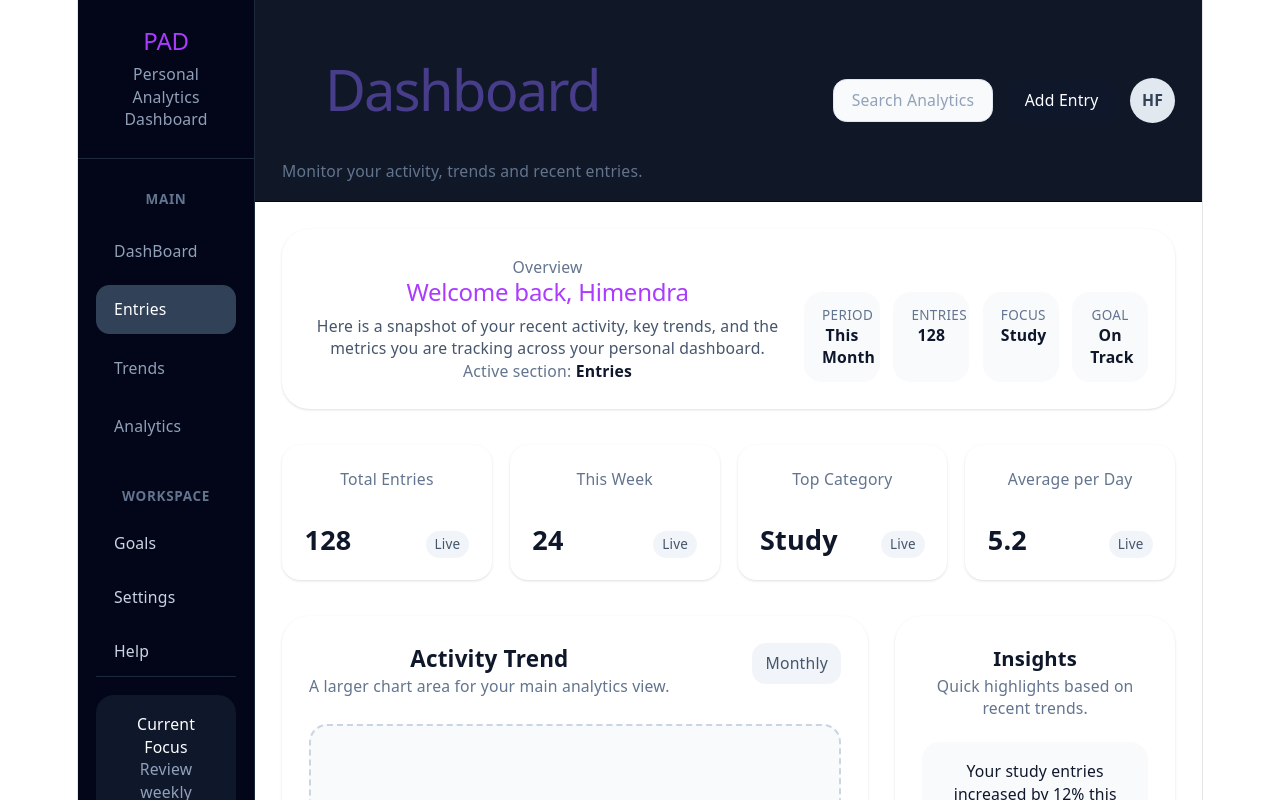
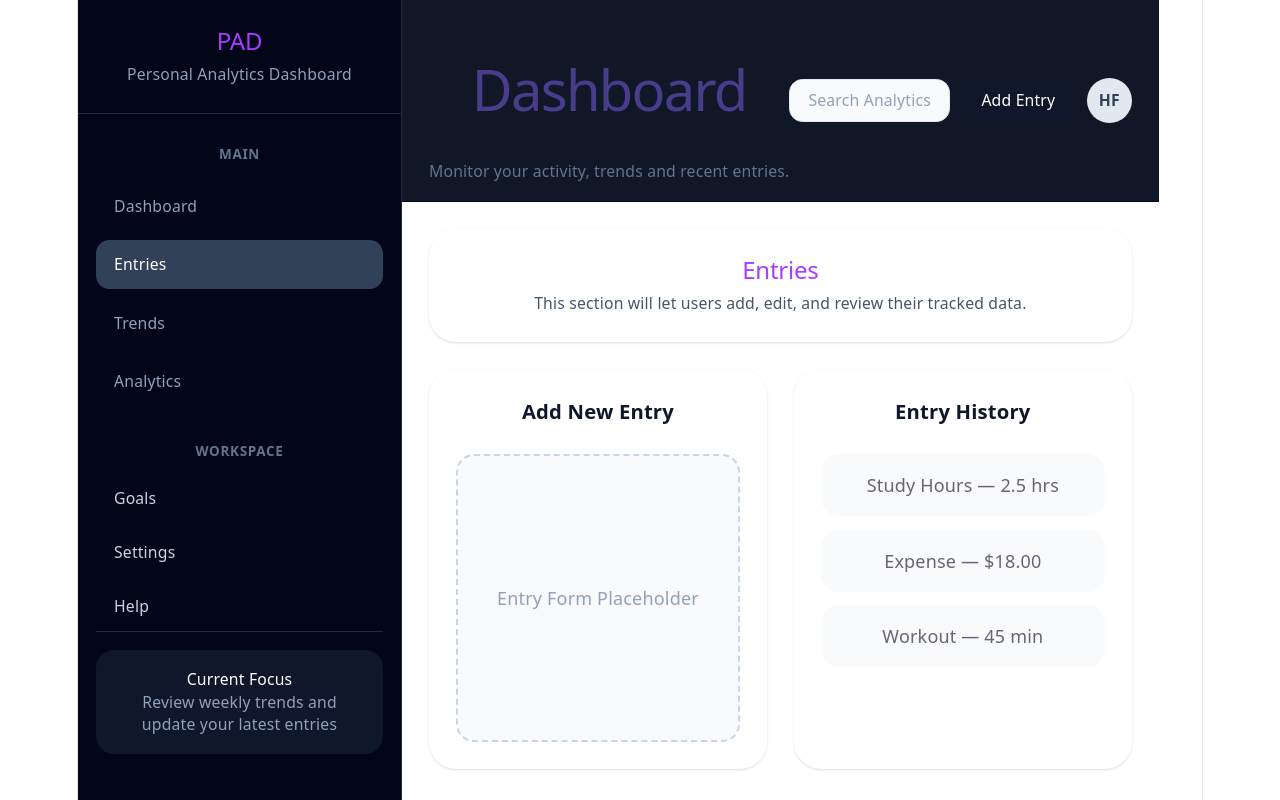
Before and after one commit to HimendraFdo/personal-analytics-dashboard, a React (Vite) app in the folder client/: page / in a window 1280 px wide. Both pictures are taken after a click on the button "Entries". Shown: the top 800 px of the page. Built offline with nearby package versions, Linux system fonts and the light colour scheme.

Commit message:
Sidebar Buttons change main content when clicked

```diff
--- a/client/src/components/dashboard/Sidebar.tsx
+++ b/client/src/components/dashboard/Sidebar.tsx
@@ -7,7 +7,7 @@ export default function Sidebar({
     activeItem,
     onSelectItem,
 }: SidebarProps) {
-    const mainNavItems = ["DashBoard", "Entries", "Trends", "Analytics"];
+    const mainNavItems = ["Dashboard", "Entries", "Trends", "Analytics"];
 
     const secondaryNavItems = ["Goals", "Settings", "Help"];
 
--- a/client/src/pages/DashboardPage.tsx
+++ b/client/src/pages/DashboardPage.tsx
@@ -5,11 +5,9 @@ import SummaryCard from "../components/dashboard/SummaryCard";
 export default function DashboardPage() {
   const [activeItem, setActiveItem] = useState("Dashboard");
 
+  function renderActiveSection() {
+    if (activeItem === "Dashboard") {
       return (
-    <DashboardLayout
-      activeItem={activeItem}
-      onSelectItem={setActiveItem}
-    >
         <div className="space-y-8">
           <section className="rounded-3xl bg-white p-6 shadow-sm">
             <div className="flex flex-col gap-4 lg:flex-row lg:items-end lg:justify-between">
@@ -23,7 +21,8 @@ export default function DashboardPage() {
                   metrics you are tracking across your personal dashboard.
                 </p>
                 <p className="mt-3 text-sm text-slate-500">
-                Active section: <span className="font-semibold text-slate-900">{activeItem}</span>
+                  Active section:{" "}
+                  <span className="font-semibold text-slate-900">{activeItem}</span>
                 </p>
               </div>
 
@@ -32,7 +31,9 @@ export default function DashboardPage() {
                   <p className="text-xs font-medium uppercase tracking-wide text-slate-500">
                     Period
                   </p>
-                <p className="mt-1 text-sm font-semibold text-slate-900">This Month</p>
+                  <p className="mt-1 text-sm font-semibold text-slate-900">
+                    This Month
+                  </p>
                 </div>
 
                 <div className="rounded-2xl bg-slate-50 px-4 py-3">
@@ -53,7 +54,9 @@ export default function DashboardPage() {
                   <p className="text-xs font-medium uppercase tracking-wide text-slate-500">
                     Goal
                   </p>
-                <p className="mt-1 text-sm font-semibold text-slate-900">On Track</p>
+                  <p className="mt-1 text-sm font-semibold text-slate-900">
+                    On Track
+                  </p>
                 </div>
               </div>
             </div>
@@ -178,7 +181,9 @@ export default function DashboardPage() {
             </div>
 
             <div className="rounded-3xl bg-white p-6 shadow-sm">
-            <h3 className="text-lg font-semibold text-slate-900">Category Breakdown</h3>
+              <h3 className="text-lg font-semibold text-slate-900">
+                Category Breakdown
+              </h3>
               <p className="mt-1 text-sm text-slate-500">
                 A smaller secondary visualization can live here.
               </p>
@@ -189,6 +194,183 @@ export default function DashboardPage() {
             </div>
           </section>
         </div>
+      );
+    }
+
+    if (activeItem === "Entries") {
+      return (
+        <div className="space-y-6">
+          <section className="rounded-3xl bg-white p-6 shadow-sm">
+            <h2 className="text-2xl font-bold text-slate-900">Entries</h2>
+            <p className="mt-2 text-sm text-slate-600">
+              This section will let users add, edit, and review their tracked data.
+            </p>
+          </section>
+
+          <section className="grid gap-6 lg:grid-cols-2">
+            <div className="rounded-3xl bg-white p-6 shadow-sm">
+              <h3 className="text-lg font-semibold text-slate-900">Add New Entry</h3>
+              <div className="mt-6 flex h-64 items-center justify-center rounded-2xl border-2 border-dashed border-slate-300 bg-slate-50 text-slate-400">
+                Entry Form Placeholder
+              </div>
+            </div>
+
+            <div className="rounded-3xl bg-white p-6 shadow-sm">
+              <h3 className="text-lg font-semibold text-slate-900">Entry History</h3>
+              <div className="mt-6 space-y-3">
+                <div className="rounded-2xl bg-slate-50 p-4">Study Hours — 2.5 hrs</div>
+                <div className="rounded-2xl bg-slate-50 p-4">Expense — $18.00</div>
+                <div className="rounded-2xl bg-slate-50 p-4">Workout — 45 min</div>
+              </div>
+            </div>
+          </section>
+        </div>
+      );
+    }
+
+    if (activeItem === "Analytics") {
+      return (
+        <div className="space-y-6">
+          <section className="rounded-3xl bg-white p-6 shadow-sm">
+            <h2 className="text-2xl font-bold text-slate-900">Analytics</h2>
+            <p className="mt-2 text-sm text-slate-600">
+              This area focuses on patterns, trends, and comparisons across tracked data.
+            </p>
+          </section>
+
+          <section className="grid gap-6 xl:grid-cols-2">
+            <div className="rounded-3xl bg-white p-6 shadow-sm">
+              <h3 className="text-lg font-semibold text-slate-900">Trend Analysis</h3>
+              <div className="mt-6 flex h-72 items-center justify-center rounded-2xl border-2 border-dashed border-slate-300 bg-slate-50 text-slate-400">
+                Trend Chart Placeholder
+              </div>
+            </div>
+
+            <div className="rounded-3xl bg-white p-6 shadow-sm">
+              <h3 className="text-lg font-semibold text-slate-900">Category Comparison</h3>
+              <div className="mt-6 flex h-72 items-center justify-center rounded-2xl border-2 border-dashed border-slate-300 bg-slate-50 text-slate-400">
+                Comparison Chart Placeholder
+              </div>
+            </div>
+          </section>
+        </div>
+      );
+    }
+
+    if (activeItem === "Reports") {
+      return (
+        <div className="space-y-6">
+          <section className="rounded-3xl bg-white p-6 shadow-sm">
+            <h2 className="text-2xl font-bold text-slate-900">Reports</h2>
+            <p className="mt-2 text-sm text-slate-600">
+              This section can later generate summaries for weekly or monthly review.
+            </p>
+          </section>
+
+          <section className="grid gap-6 lg:grid-cols-3">
+            <div className="rounded-3xl bg-white p-6 shadow-sm">
+              <h3 className="text-lg font-semibold text-slate-900">Weekly Report</h3>
+              <p className="mt-3 text-sm text-slate-500">
+                Placeholder for weekly summary output.
+              </p>
+            </div>
+
+            <div className="rounded-3xl bg-white p-6 shadow-sm">
+              <h3 className="text-lg font-semibold text-slate-900">Monthly Report</h3>
+              <p className="mt-3 text-sm text-slate-500">
+                Placeholder for monthly summary output.
+              </p>
+            </div>
+
+            <div className="rounded-3xl bg-white p-6 shadow-sm">
+              <h3 className="text-lg font-semibold text-slate-900">Export</h3>
+              <p className="mt-3 text-sm text-slate-500">
+                Placeholder for PDF or CSV export tools.
+              </p>
+            </div>
+          </section>
+        </div>
+      );
+    }
+
+    if (activeItem === "Goals") {
+      return (
+        <div className="space-y-6">
+          <section className="rounded-3xl bg-white p-6 shadow-sm">
+            <h2 className="text-2xl font-bold text-slate-900">Goals</h2>
+            <p className="mt-2 text-sm text-slate-600">
+              Track progress toward your personal targets and habits here.
+            </p>
+          </section>
+
+          <section className="rounded-3xl bg-white p-6 shadow-sm">
+            <div className="mt-2 space-y-4">
+              <div className="rounded-2xl bg-slate-50 p-4">Study Goal — 72% complete</div>
+              <div className="rounded-2xl bg-slate-50 p-4">Workout Goal — 54% complete</div>
+              <div className="rounded-2xl bg-slate-50 p-4">Savings Goal — 61% complete</div>
+            </div>
+          </section>
+        </div>
+      );
+    }
+
+    if (activeItem === "Settings") {
+      return (
+        <div className="space-y-6">
+          <section className="rounded-3xl bg-white p-6 shadow-sm">
+            <h2 className="text-2xl font-bold text-slate-900">Settings</h2>
+            <p className="mt-2 text-sm text-slate-600">
+              Future account, preferences, categories, and dashboard customization settings.
+            </p>
+          </section>
+
+          <section className="grid gap-6 lg:grid-cols-2">
+            <div className="rounded-3xl bg-white p-6 shadow-sm">
+              <h3 className="text-lg font-semibold text-slate-900">Profile</h3>
+            </div>
+
+            <div className="rounded-3xl bg-white p-6 shadow-sm">
+              <h3 className="text-lg font-semibold text-slate-900">Preferences</h3>
+            </div>
+          </section>
+        </div>
+      );
+    }
+
+    if (activeItem === "Help") {
+      return (
+        <div className="space-y-6">
+          <section className="rounded-3xl bg-white p-6 shadow-sm">
+            <h2 className="text-2xl font-bold text-slate-900">Help</h2>
+            <p className="mt-2 text-sm text-slate-600">
+              Guidance, FAQs, and onboarding information can go here later.
+            </p>
+          </section>
+
+          <section className="rounded-3xl bg-white p-6 shadow-sm">
+            <div className="space-y-3">
+              <div className="rounded-2xl bg-slate-50 p-4">How to add an entry</div>
+              <div className="rounded-2xl bg-slate-50 p-4">How to read analytics</div>
+              <div className="rounded-2xl bg-slate-50 p-4">How to set goals</div>
+            </div>
+          </section>
+        </div>
+      );
+    }
+
+    return (
+      <div className="rounded-3xl bg-white p-6 shadow-sm">
+        <h2 className="text-2xl font-bold text-slate-900">{activeItem}</h2>
+        <p className="mt-2 text-sm text-slate-600">
+          This section does not have content yet.
+        </p>
+      </div>
+    );
+  }
+
+  return (
+    <DashboardLayout activeItem={activeItem} onSelectItem={setActiveItem}>
+      {renderActiveSection()}
     </DashboardLayout>
   );
 }
```
Lines whose indentation alone changed are shown as unchanged.
